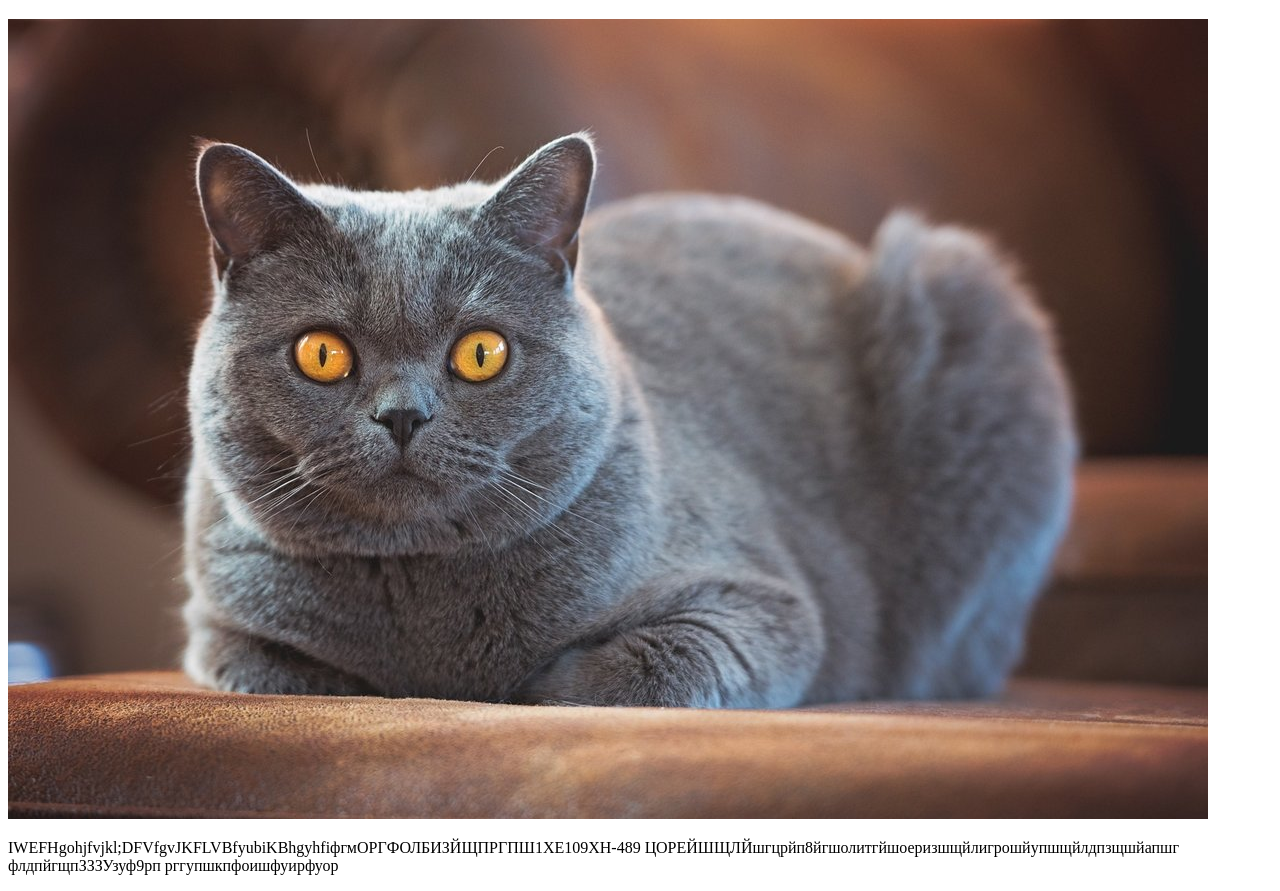
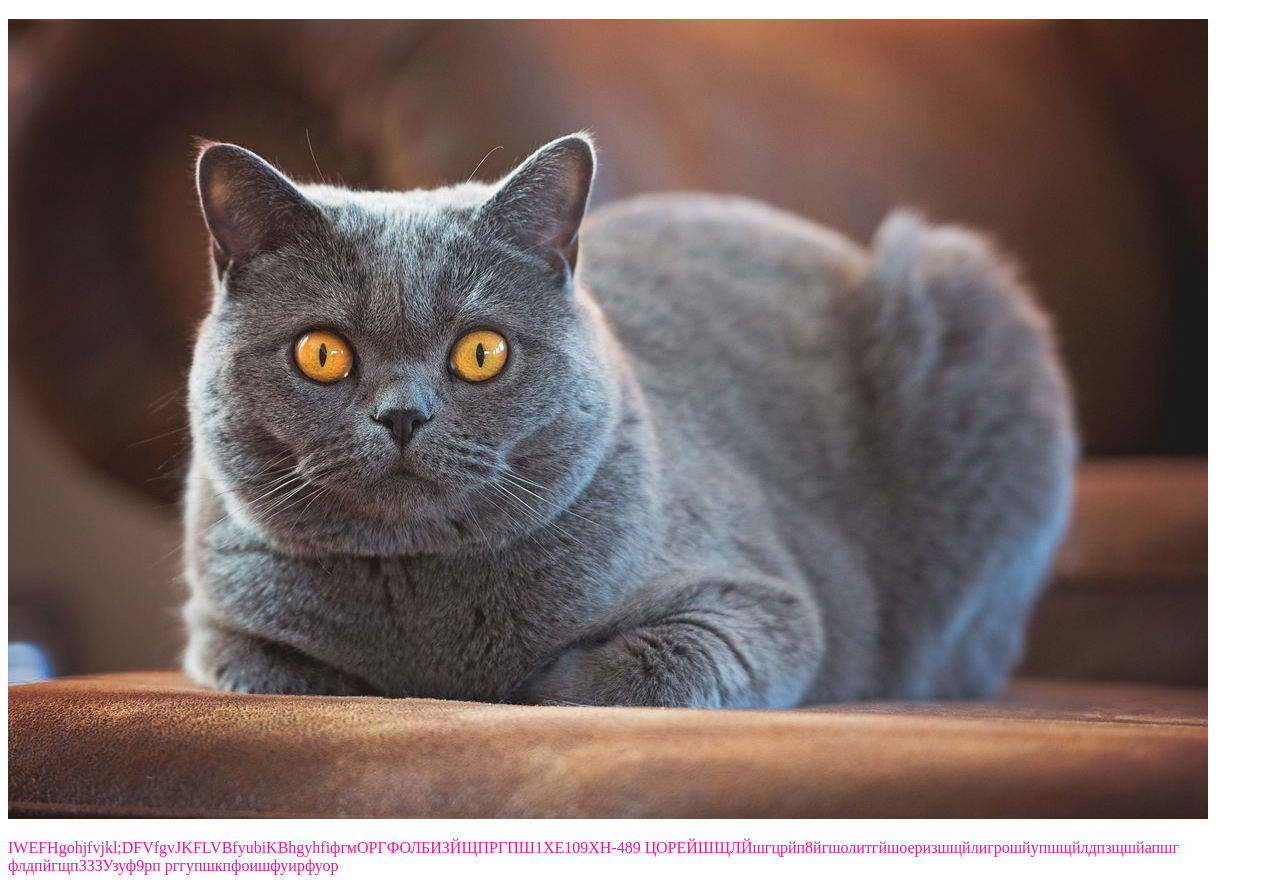
Before and after one commit to kalugaschool24/kalugaschool24.github.io, a plain HTML site: page index.html in a window 1280 px wide. Shown: the part 61-952 px from the top of the page. Drawn offline with Linux system fonts and the light colour scheme.

Commit message:
Add files via upload

```diff
--- a/style.css
+++ b/style.css
@@ -1,3 +1,6 @@
 h1 {
 color:brown
 }
+p {
+ color:deeppink
+}
```
